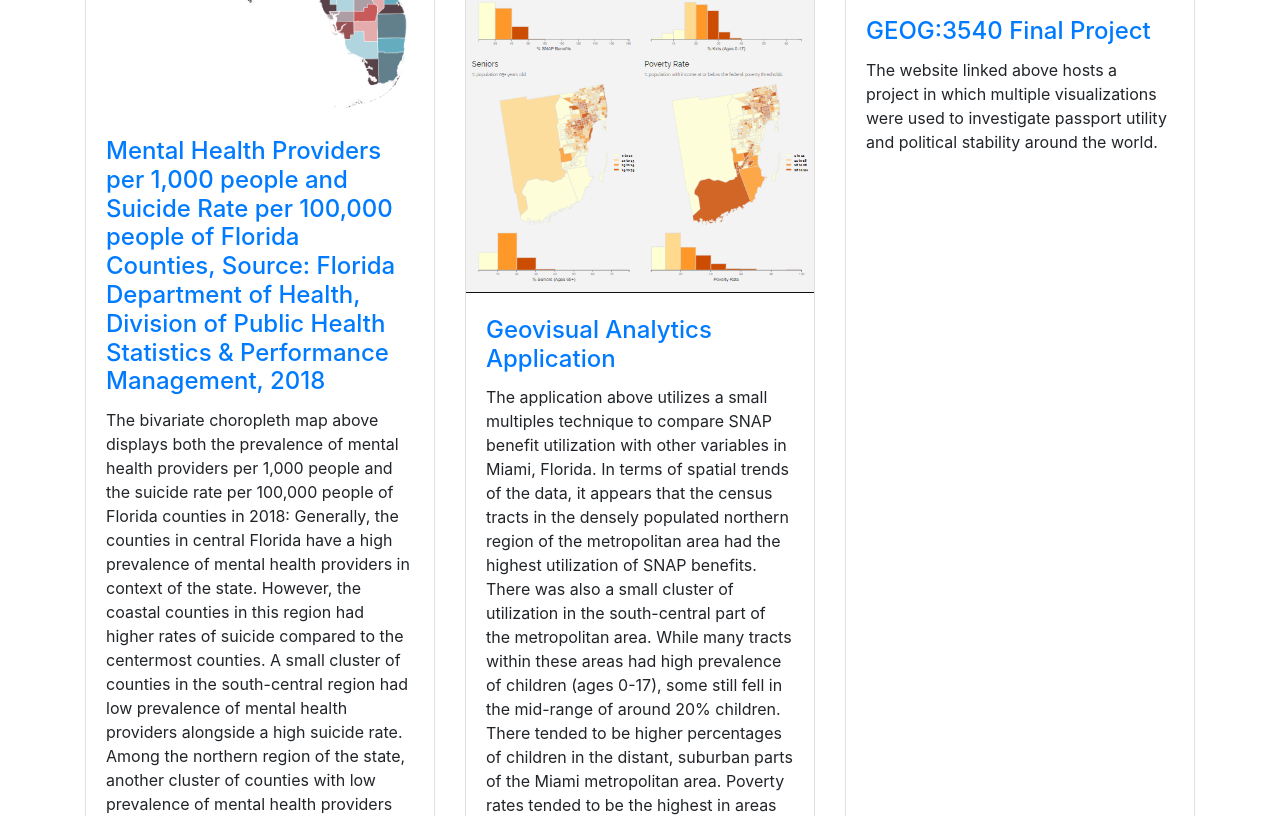
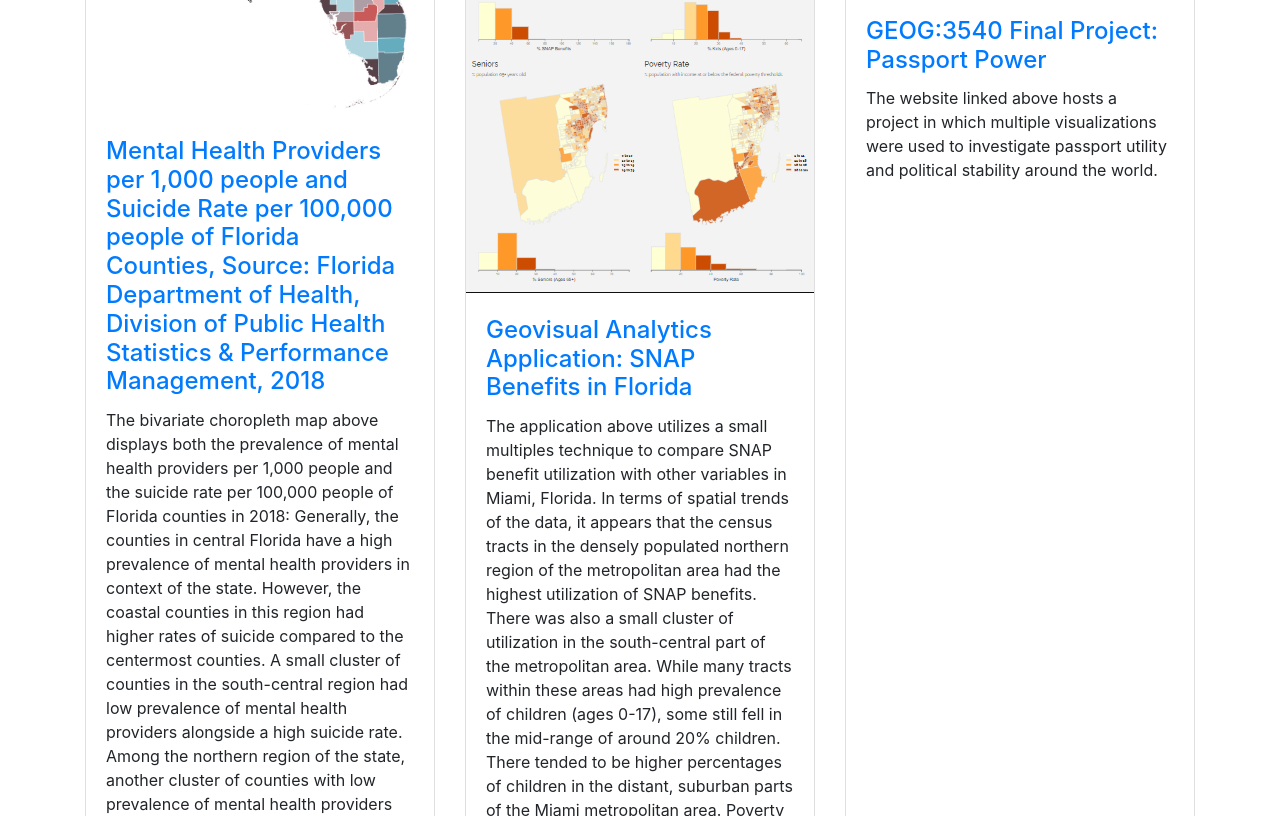
Before and after one commit to geog3540/mrwisniewski, a website: page index.html in a window 1280 px wide. Shown: the part 1182-1998 px from the top of the page. Drawn offline with Linux system fonts and the light colour scheme.

Commit message:
Updated project titles

```diff
--- a/index.html
+++ b/index.html
@@ -106,7 +106,7 @@
             <a href="smallmultiples/"><img class="card-img-top" src="images/smallMultiples.png" alt=""></a>
             <div class="card-body">
               <h4 class="card-title">
-                <a href="smallmultiples/">Geovisual Analytics Application</a>
+                <a href="smallmultiples/">Geovisual Analytics Application: SNAP Benefits in Florida</a>
               </h4>
               <p class="card-text">The application above utilizes a small multiples technique to compare SNAP benefit utilization with other variables in Miami, Florida. In terms of spatial trends of the data, it appears that the census tracts in the densely populated northern region of the metropolitan area had the highest utilization of SNAP benefits. There was also a small cluster of utilization in the south-central part of the metropolitan area. While many tracts within these areas had high prevalence of children (ages 0-17), some still fell in the mid-range of around 20% children. There tended to be higher percentages of children in the distant, suburban parts of the Miami metropolitan area. Poverty rates tended to be the highest in areas with high utilization of SNAP benefits, too. Generally, poverty rates in these clustered areas of SNAP utilization were around 20-35%.  On the other hand, the prevalence of seniors (ages 65+) trended the least with SNAP utilization by household. Some tracts in the northern cluster of SNAP utilization had a high percentage of seniors (~20%), but most tracts with a high percentage of seniors were physically between the clusters of high poverty and SNAP utilization by household. </p>
             </div>
@@ -117,7 +117,7 @@
             <a href="https://geog3540.github.io/passportpower"><img class="card-img-top" src="images/finalProj.PNG" alt=""></a>
             <div class="card-body">
               <h4 class="card-title">
-                <a href="https://geog3540.github.io/passportpower">GEOG:3540 Final Project</a>
+                <a href="https://geog3540.github.io/passportpower">GEOG:3540 Final Project: Passport Power</a>
               </h4>
               <p class="card-text">The website linked above hosts a project in which multiple visualizations were used to investigate passport utility and political stability around the world. </p>
             </div>
```
